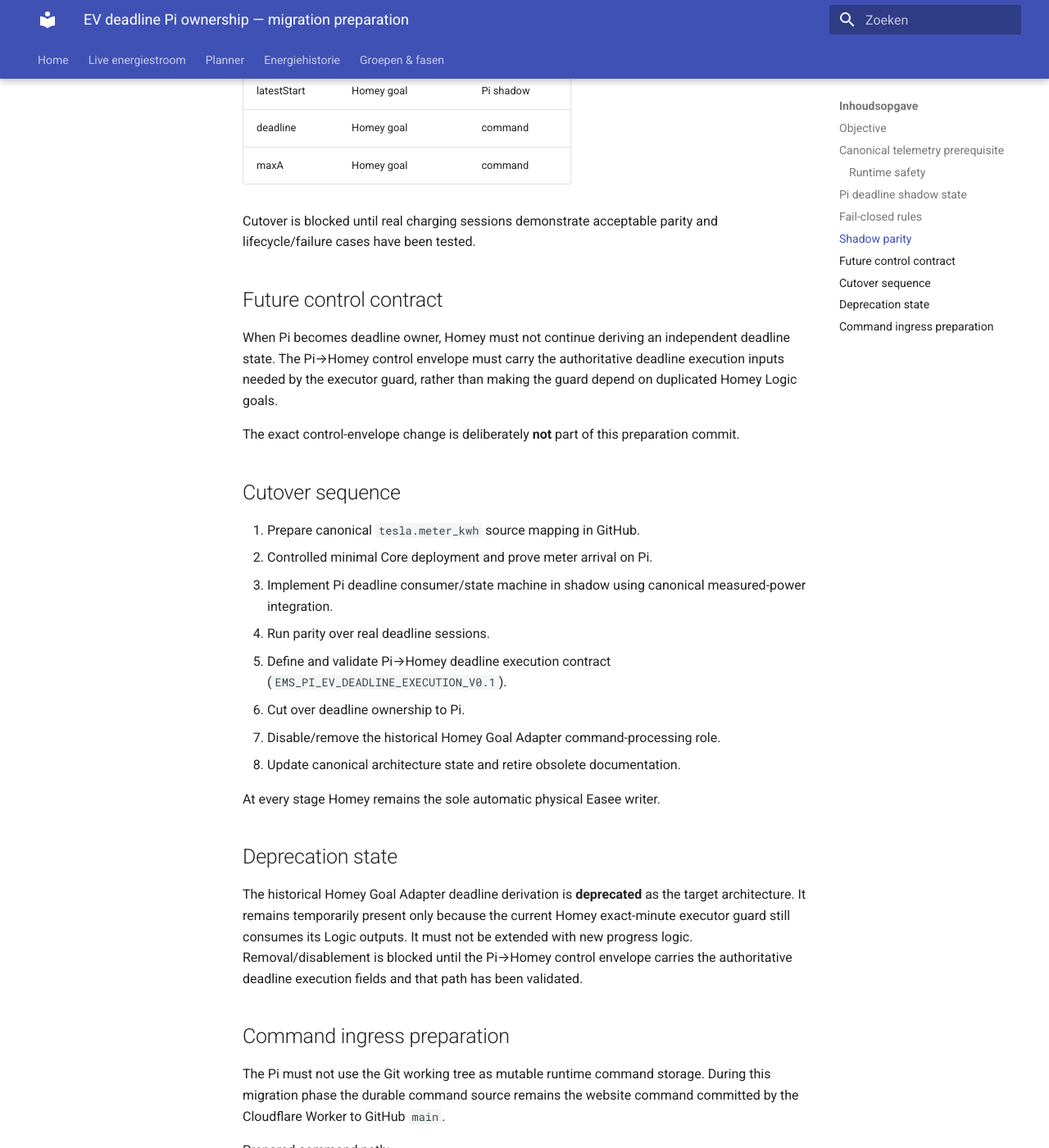
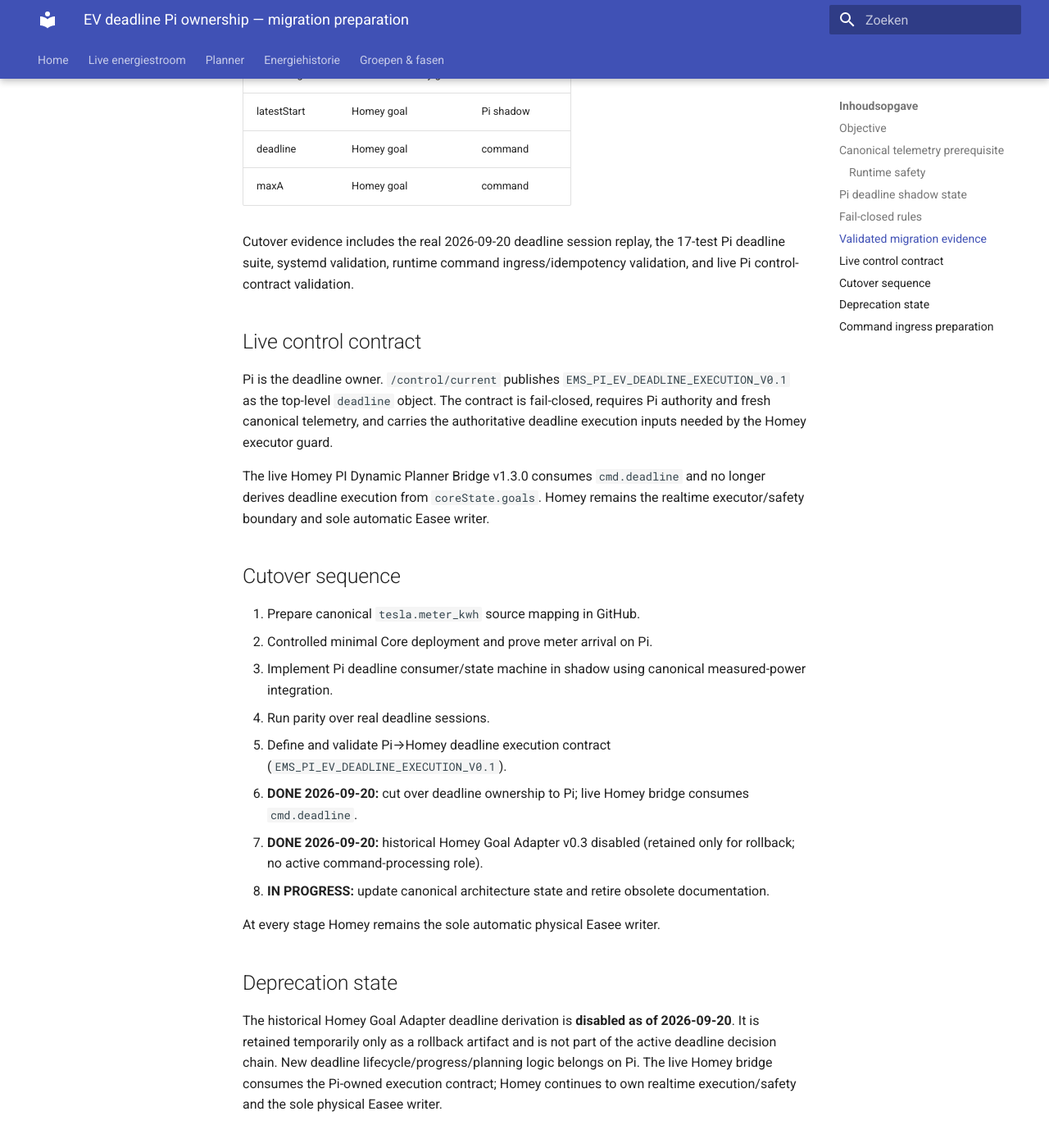
Before and after one commit to OnsKasteeltje/homey-energy-manual, an MkDocs documentation site: the page built from docs/architecture/ev-deadline-pi-ownership-migration.md, in a window 1280 px wide and 1400 px high, scrolled down 3551 px. Shown: the whole window at 82% size. Built offline with MkDocs 1.6.1 and Material for MkDocs 9.7.7, drawn with Linux system fonts in a browser that asks for light colours; some of the changed text lies outside the part shown.

Commit message:
docs(ev): record Pi deadline authority cutover

```diff
--- a/docs/architecture/ev-deadline-pi-ownership-migration.md
+++ b/docs/architecture/ev-deadline-pi-ownership-migration.md
@@ -1,6 +1,6 @@
 # EV deadline Pi ownership — migration preparation
 
-Status: **MIGRATION IN PROGRESS — PI SHADOW, NO AUTHORITY CUTOVER**
+Status: **AUTHORITY CUTOVER COMPLETE — PI DEADLINE OWNER, HOMEY EXECUTOR/SAFETY**
 
 ## Objective
 
@@ -94,9 +94,9 @@ Pi shadow must not invent progress.
 - Expired deadline must have an explicit lifecycle state; expiry must not create a new baseline.
 - No live SoC may be inferred from delivered kWh.
 
-## Shadow parity
+## Validated migration evidence
 
-While the current Homey Goal Adapter remains authoritative, Pi shadow must compare at least:
+Before cutover, Pi shadow was compared with the historical Homey Goal Adapter across the following fields:
 
 | Field | Current Homey | Pi shadow |
 | --- | --- | --- |
@@ -109,13 +109,13 @@ While the current Homey Goal Adapter remains authoritative, Pi shadow must compa
 | deadline | Homey goal | command |
 | maxA | Homey goal | command |
 
-Cutover is blocked until real charging sessions demonstrate acceptable parity and lifecycle/failure cases have been tested.
+Cutover evidence includes the real 2026-09-20 deadline session replay, the 17-test Pi deadline suite, systemd validation, runtime command ingress/idempotency validation, and live Pi control-contract validation.
 
-## Future control contract
+## Live control contract
 
-When Pi becomes deadline owner, Homey must not continue deriving an independent deadline state. The Pi→Homey control envelope must carry the authoritative deadline execution inputs needed by the executor guard, rather than making the guard depend on duplicated Homey Logic goals.
+Pi is the deadline owner. `/control/current` publishes `EMS_PI_EV_DEADLINE_EXECUTION_V0.1` as the top-level `deadline` object. The contract is fail-closed, requires Pi authority and fresh canonical telemetry, and carries the authoritative deadline execution inputs needed by the Homey executor guard.
 
-The exact control-envelope change is deliberately **not** part of this preparation commit.
+The live Homey PI Dynamic Planner Bridge v1.3.0 consumes `cmd.deadline` and no longer derives deadline execution from `coreState.goals`. Homey remains the realtime executor/safety boundary and sole automatic Easee writer.
 
 ## Cutover sequence
 
@@ -124,17 +124,16 @@ The exact control-envelope change is deliberately **not** part of this preparati
 3. Implement Pi deadline consumer/state machine in shadow using canonical measured-power integration.
 4. Run parity over real deadline sessions.
 5. Define and validate Pi→Homey deadline execution contract (`EMS_PI_EV_DEADLINE_EXECUTION_V0.1`).
-6. Cut over deadline ownership to Pi.
-7. Disable/remove the historical Homey Goal Adapter command-processing role.
-8. Update canonical architecture state and retire obsolete documentation.
+6. **DONE 2026-09-20:** cut over deadline ownership to Pi; live Homey bridge consumes `cmd.deadline`.
+7. **DONE 2026-09-20:** historical Homey Goal Adapter v0.3 disabled (retained only for rollback; no active command-processing role).
+8. **IN PROGRESS:** update canonical architecture state and retire obsolete documentation.
 
 At every stage Homey remains the sole automatic physical Easee writer.
 
 
 ## Deprecation state
 
-The historical Homey Goal Adapter deadline derivation is **deprecated** as the target architecture. It remains temporarily present only because the current Homey exact-minute executor guard still consumes its Logic outputs. It must not be extended with new progress logic. Removal/disablement is blocked until the Pi→Homey control envelope carries the authoritative deadline execution fields and that path has been validated.
-
+The historical Homey Goal Adapter deadline derivation is **disabled as of 2026-09-20**. It is retained temporarily only as a rollback artifact and is not part of the active deadline decision chain. New deadline lifecycle/progress/planning logic belongs on Pi. The live Homey bridge consumes the Pi-owned execution contract; Homey continues to own realtime execution/safety and the sole physical Easee writer.
 
 ## Command ingress preparation
 
@@ -164,4 +163,4 @@ The prepared systemd topology is:
 - `ems-ev-deadline-state.path`: trigger derived state when canonical energy state changes;
 - `ems-ev-deadline-state.service`: one derived-state builder shared by both event sources.
 
-All units remain preparation-only until explicit Pi installation, verification and activation.
+The command/state units were installed, verified and activated on 2026-09-20. The command timer runs every 60 seconds; command and canonical-state path units trigger the shared derived-state builder.
```
